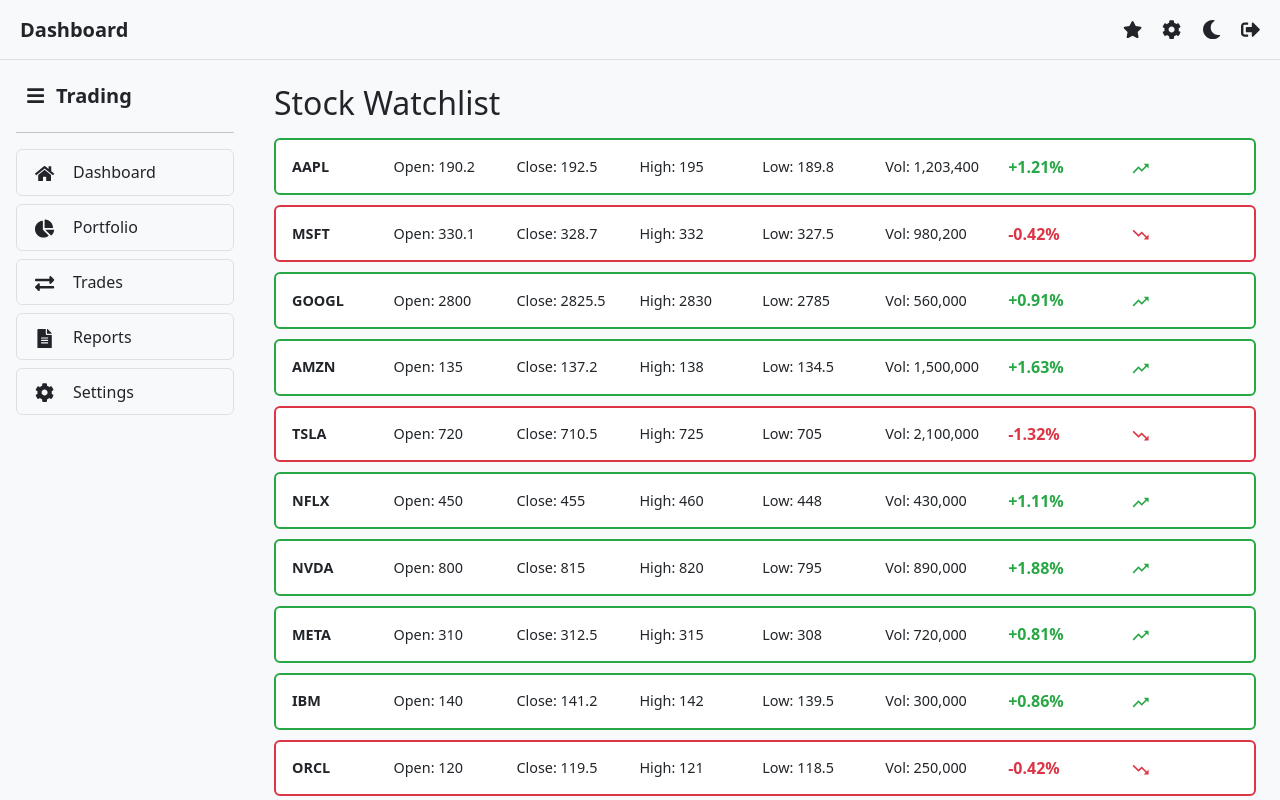
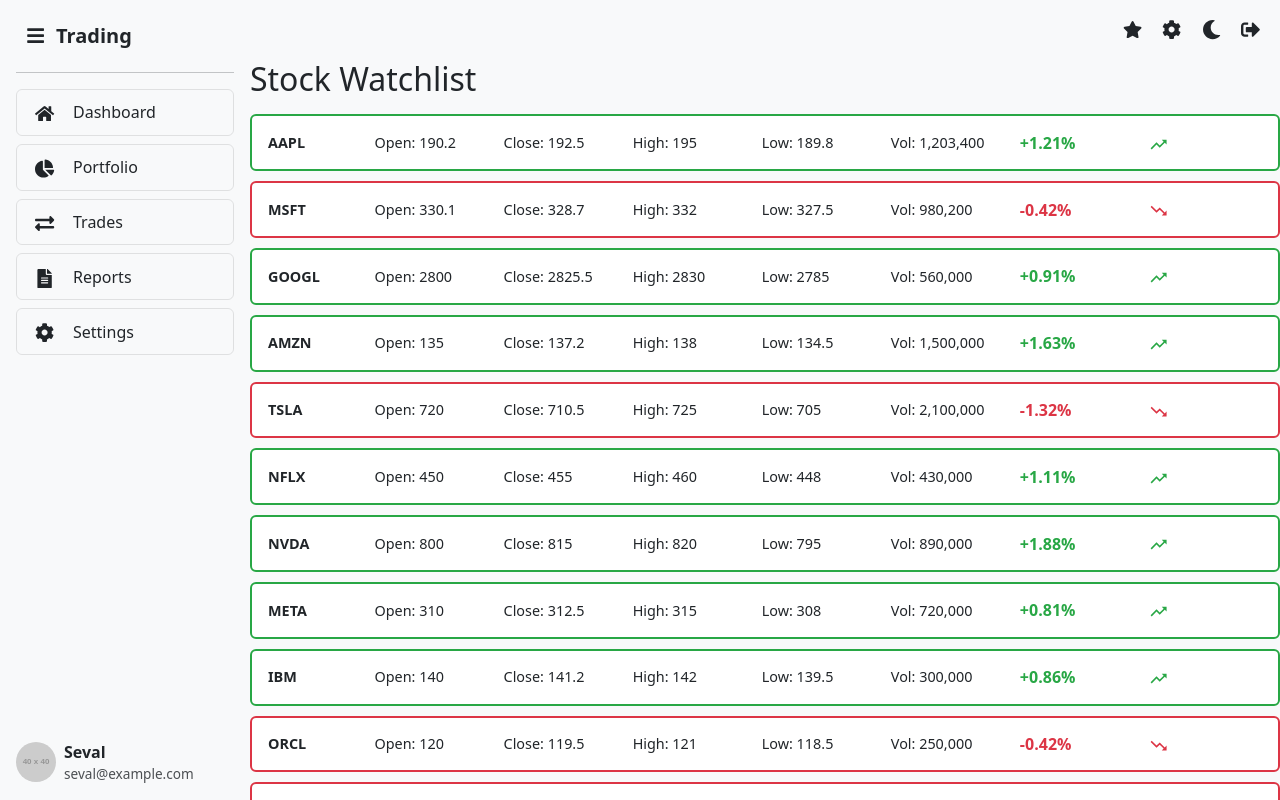
Before and after one commit to seval1997/stock-trading-frontend, a React (Create React App) app in the folder frontend/: page / in a window 1280 px wide. Built offline with nearby package versions, Linux system fonts and the light colour scheme.

Commit message:
update dashboard header

```diff
--- a/frontend/src/App.css
+++ b/frontend/src/App.css
@@ -6,7 +6,7 @@
 
 /* Sidebar fixed on the left */
 .sidebar-container {
-  width: AUTO;
+  width: auto;
   /* fixed width */
   position: auto;
   /* stays fixed */
@@ -21,11 +21,11 @@
   /* scroll if content exceeds */
 }
 
-/* Dashboard content on the right */
+/* Dashboard container */
 .dashboard-container {
   flex-grow: 1;
-  /* same as sidebar width */
+  /* matches sidebar width */
+  position: relative;
   overflow-y: auto;
   background-color: #f8f9fa;
-  /* light background */
 }
--- a/frontend/src/App.js
+++ b/frontend/src/App.js
@@ -16,8 +16,8 @@
 
             {/* Dashboard content on the right */}
             <div className="dashboard-container">
-                <DashboardHeader />
-                <div className="p-4" style={{ marginTop: "60px" }}>
+                <div style={{ margin: 0, padding: 0 }}>
+                    <DashboardHeader />
                     <h2 className="mb-3">Stock Watchlist</h2>
                     <Watchlist />
                 </div>
--- a/frontend/src/components/DashboardHeader/DashboardHeader.css
+++ b/frontend/src/components/DashboardHeader/DashboardHeader.css
@@ -9,7 +9,6 @@
     justify-content: space-between;
     padding: 0 20px;
     z-index: 1000;
-    border-bottom: 1px solid rgba(0, 0, 0, 0.1);
 }
 
 .bg-dark.dashboard-header {
@@ -36,3 +35,13 @@
 .header-icon:hover {
     color: #007bff;
 }
+
+/* Header fixed only inside dashboard */
+.dashboard-header {
+    position: sticky;
+    /* stays at top of dashboard */
+    top: 0;
+    width: 100%;
+    /* full width of dashboard-container only */
+    padding: 12px 20px;
+}
--- a/frontend/src/components/DashboardHeader/DashboardHeader.js
+++ b/frontend/src/components/DashboardHeader/DashboardHeader.js
@@ -12,7 +12,7 @@
                 }`}
         >
             {/* Left side: Title */}
-            <div className="header-title">Dashboard</div>
+            <div className="header-title"></div>
 
             {/* Right side: Menu icons */}
             <div className="header-menus">
--- a/frontend/src/components/Sidebar/Sidebar.css
+++ b/frontend/src/components/Sidebar/Sidebar.css
@@ -188,10 +188,3 @@
 .menu-text {
     margin-left: 8px;
 }
-
-.sidebar {
-    margin-top: 60px;
-    /* push below fixed header */
-    z-index: 1100;
-    /* higher than header so hamburger is clickable */
-}
```
